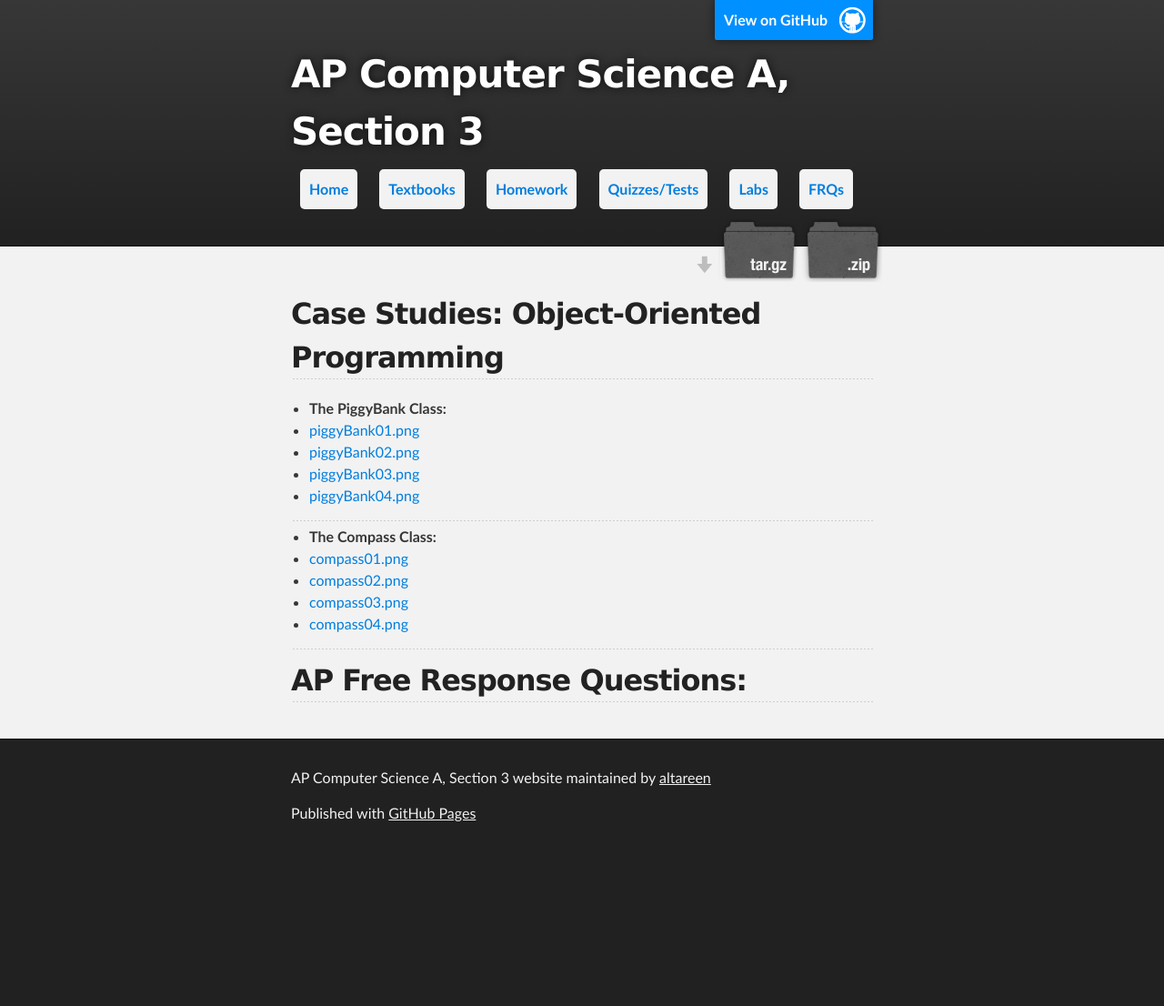
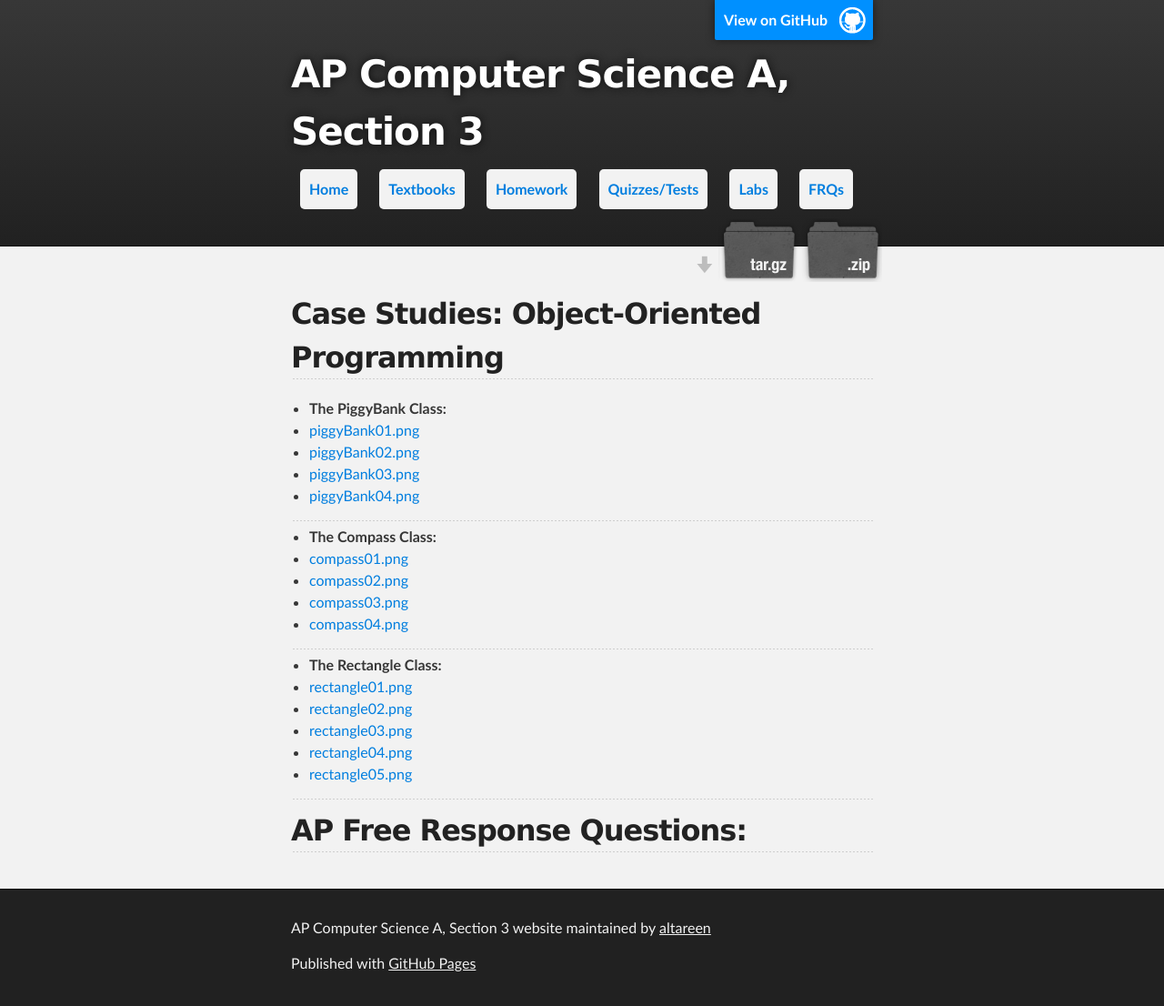
Before and after one commit to ynot1609/apcompsci3, a Jekyll site: the page built from frqs/index.md, in a window 1280 px wide. Shown: the whole page at 91% size. Built offline with Jekyll 4.4.1, drawn with Linux system fonts in a browser that asks for light colours; before the commit the page ends 941 px from its top, so only the background shows below that.

Commit message:
Added rectangle

```diff
--- a/frqs/index.md
+++ b/frqs/index.md
@@ -21,6 +21,15 @@ title: Free Response Questions
 
 ---
 
++ **The Rectangle Class:**
++ [rectangle01.png](/apcompsci3/assets/rectangle01.png)
++ [rectangle02.png](/apcompsci3/assets/rectangle02.png)
++ [rectangle03.png](/apcompsci3/assets/rectangle03.png)
++ [rectangle04.png](/apcompsci3/assets/rectangle04.png)
++ [rectangle05.png](/apcompsci3/assets/rectangle05.png)
+
+---
+
 ## AP Free Response Questions:
 <!--
 + 2010 Free Response PDF file(56KB): [ap2010FRQ_CompSciA_Cookie_Trail.pdf](/apcompsci3/assets/ap2010FRQ_CompSciA_Cookie_Trail.pdf)
```
Also changed, not shown: assets/rectangle01.png (added), assets/rectangle02.png (added), assets/rectangle03.png (added), assets/rectangle04.png (added), assets/rectangle05.png (added).
